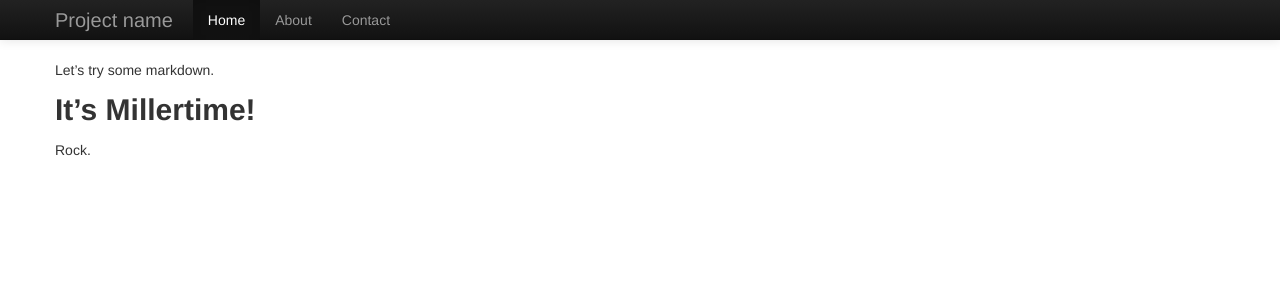
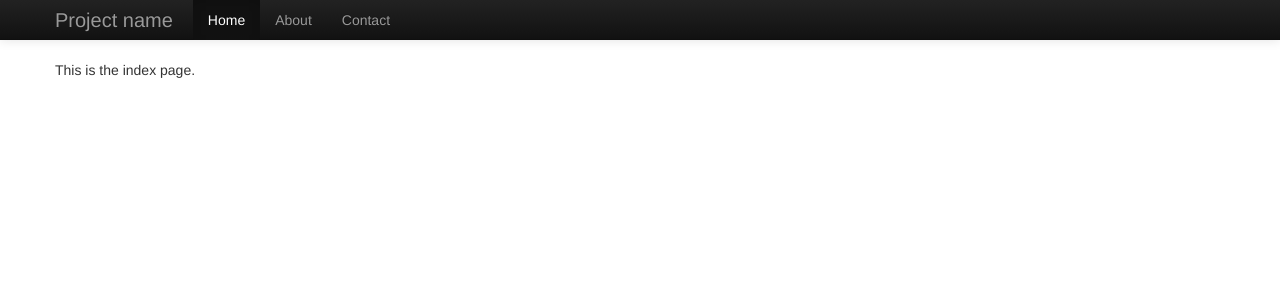
Before and after one commit to scalatra/scalatra-book, a Jekyll site: the page built from index.md, in a window 1280 px wide. Shown: the top 300 px of the page. Built offline with Jekyll 4.4.1, drawn with Linux system fonts in a browser that asks for light colours; Markdown is read by kramdown in place of the engine named in the settings.

Commit message:
Starting on site index.

```diff
--- a/index.md
+++ b/index.md
@@ -1,11 +1,6 @@
 ---
 layout: default
-title: Scalatra Foo
+title: Scalatra | A tiny, Sinatra-like web framework for Scala
 ---
 
-Let's try some markdown.
-
-It's Millertime!
-----------------
-
-Rock.
+This is the index page.
```
